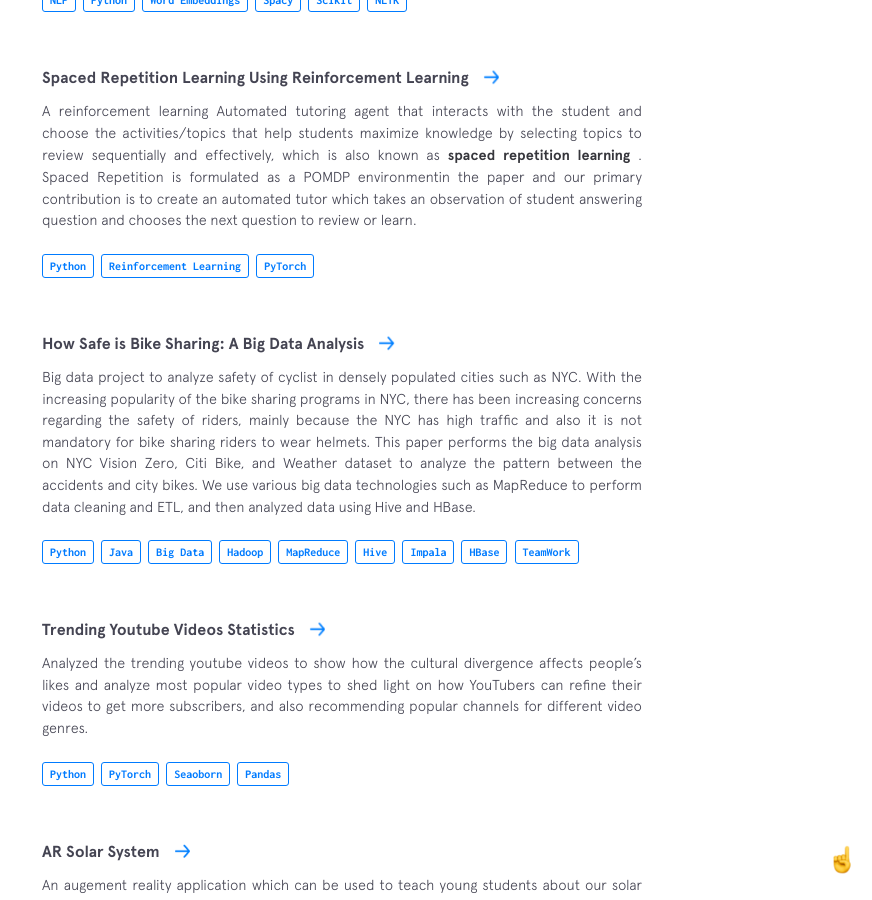
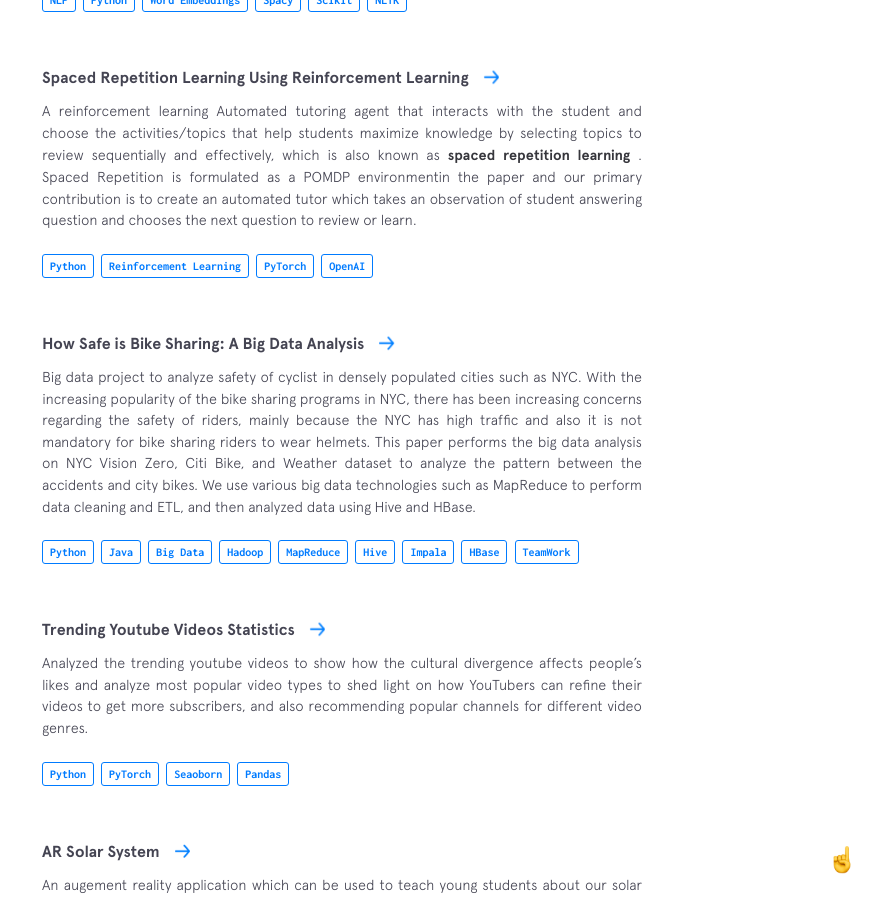
Before and after one commit to mohitnihalani/mohitnihalani.github.io, a Jekyll site: the page built from index.html, in a window 1280 px wide and 900 px high, scrolled down 6256 px. Shown: the whole window, without its empty margins (408-1280 px from the left). Built offline with Jekyll 4.4.1, drawn with Linux system fonts in a browser that asks for light colours; nearby versions of some CDN libraries.

Commit message:
Added OpenAI

```diff
--- a/_data/other-projects.yml
+++ b/_data/other-projects.yml
@@ -45,6 +45,7 @@
     - thing: Python
     - thing: Reinforcement Learning
     - thing: PyTorch
+    - thing: OpenAI
 
 - name: 'How Safe is Bike Sharing: A Big Data Analysis'
   url: https://github.com/mohitnihalani/Bike-Sharing-Safety-Big-Data-Analysis
@@ -124,6 +125,7 @@
     - thing: Python
     - thing: PyTorch
     - thing: Reinforcement Learning
+    - thing: OpenAI
 
 
 - name: Android Application
```
